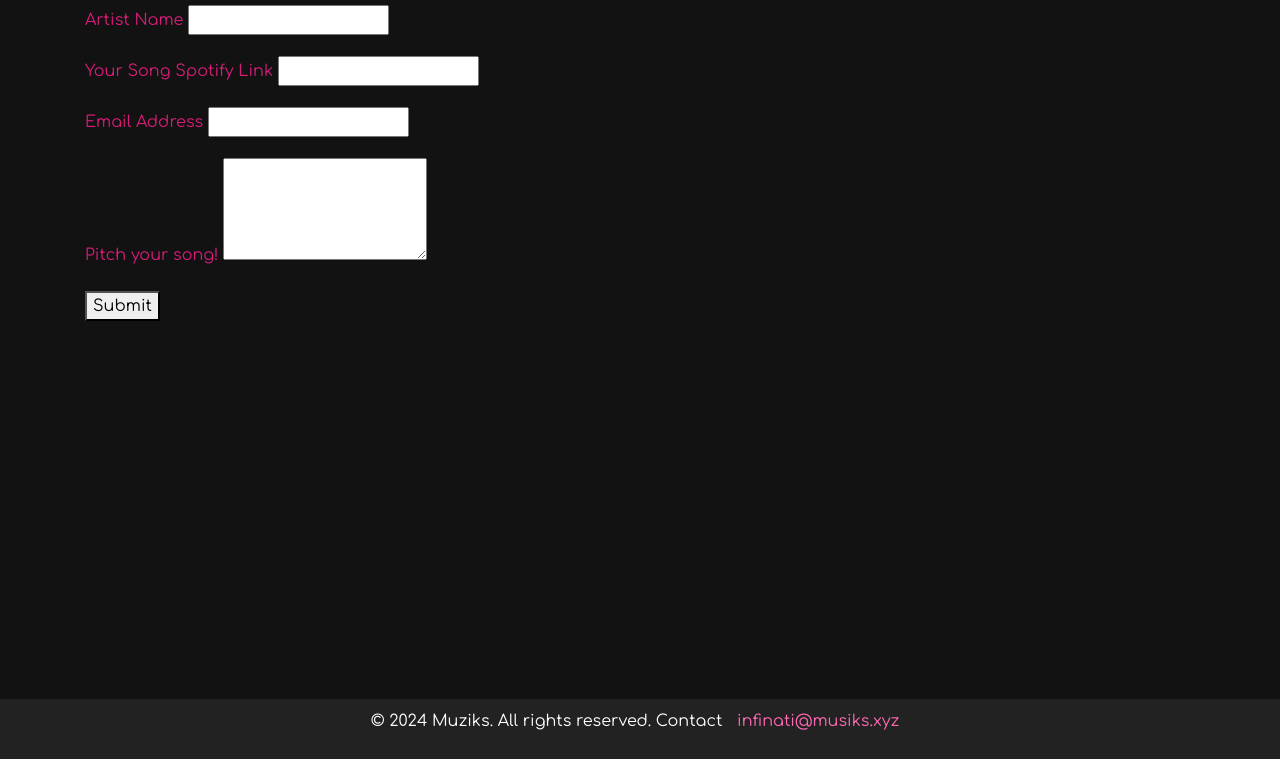
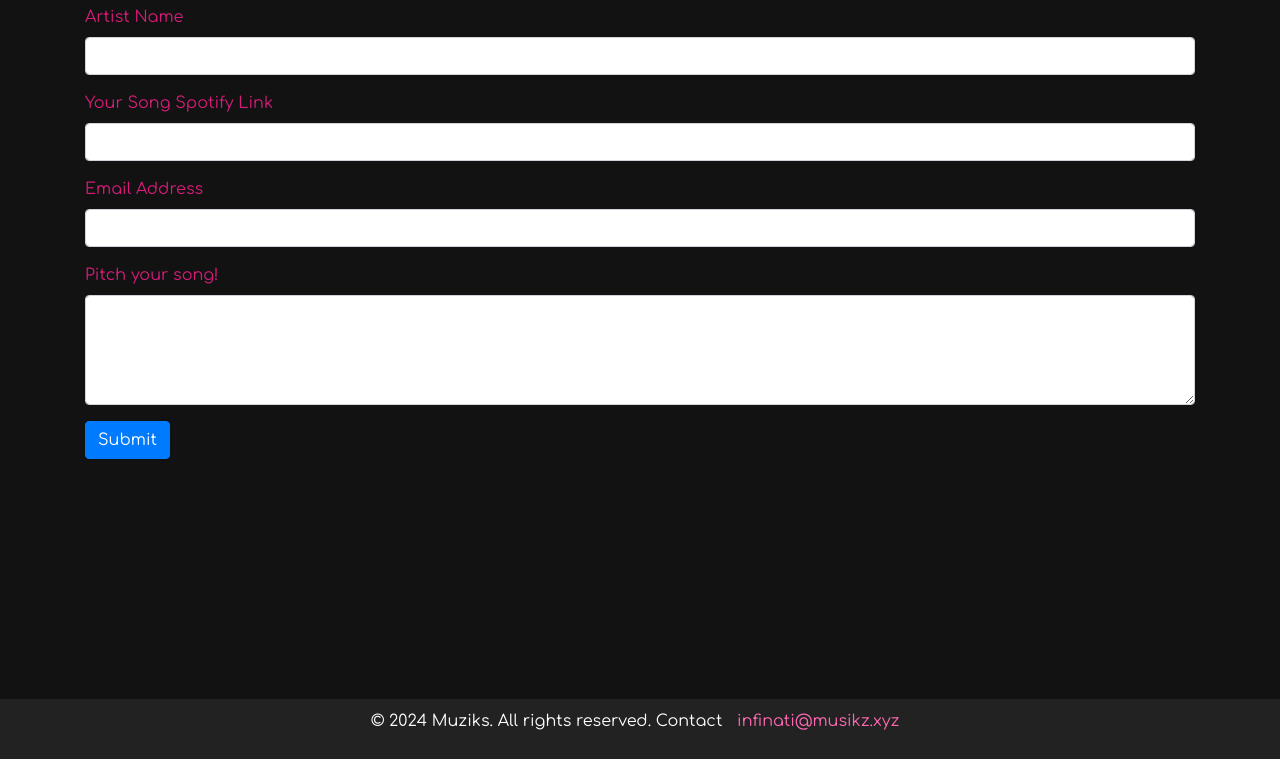
Before and after one commit to UserNotFoundEver/musikz, a plain HTML site: page spotify_playlist_submit.html in a window 1280 px wide. Shown: the part 41-800 px from the top of the page. Drawn offline with nearby package versions, Linux system fonts and the light colour scheme.

Commit message:
form having a breakdown
fixing though

```diff
--- a/spotify_playlist_submit.html
+++ b/spotify_playlist_submit.html
@@ -1,4 +1,3 @@
-
 <!DOCTYPE html>
 <html lang="en">
 <head>
@@ -21,28 +20,33 @@
         <form action="submit_music.php" method="post" enctype="multipart/form-data">
             <div class="form-group">
                 <label for="artist-name">Artist Name</label>
-                <input type="text" id="artist-name" name="artist_name" required>
+                <input type="text" class="form-control" id="artist-name" name="artist_name" required>
             </div>
             <div class="form-group">
                 <label for="song-title">Your Song Spotify Link</label>
-                <input type="text" id="song-title" name="song_title" required>
+                <input type="text" class="form-control" id="song-title" name="song_title" required>
             </div>
             <div class="form-group">
                 <label for="email">Email Address</label>
-                <input type="email" id="email" name="email" required>
+                <input type="email" class="form-control" id="email" name="email" required>
             </div>
             <div class="form-group">
                 <label for="message">Pitch your song!</label>
-                <textarea id="message" name="message" rows="4"></textarea>
+                <textarea class="form-control" id="message" name="message" rows="4"></textarea>
             </div>
             <div class="form-group">
-                <button type="submit">Submit</button>
+                <button type="submit" class="btn btn-primary">Submit</button>
             </div>
         </form>
     </div>
 
-    <footer>
-        <p>© 2024 Muziks. All rights reserved. Contact <a href="mailto:infinati@musiks.xyz">infinati@musiks.xyz</a></p>
+    <footer class="text-center mt-4">
+        <p>© 2024 Muziks. All rights reserved. Contact <a href="mailto:infinati@musikz.xyz">infinati@musikz.xyz</a></p>
     </footer>
+
+    <!-- Bootstrap JS and dependencies -->
+    <script src="https://code.jquery.com/jquery-3.5.1.slim.min.js"></script>
+    <script src="https://cdn.jsdelivr.net/npm/@popperjs/core@2.5.4/dist/umd/popper.min.js"></script>
+    <script src="https://stackpath.bootstrapcdn.com/bootstrap/4.5.2/js/bootstrap.min.js"></script>
 </body>
 </html>
```
